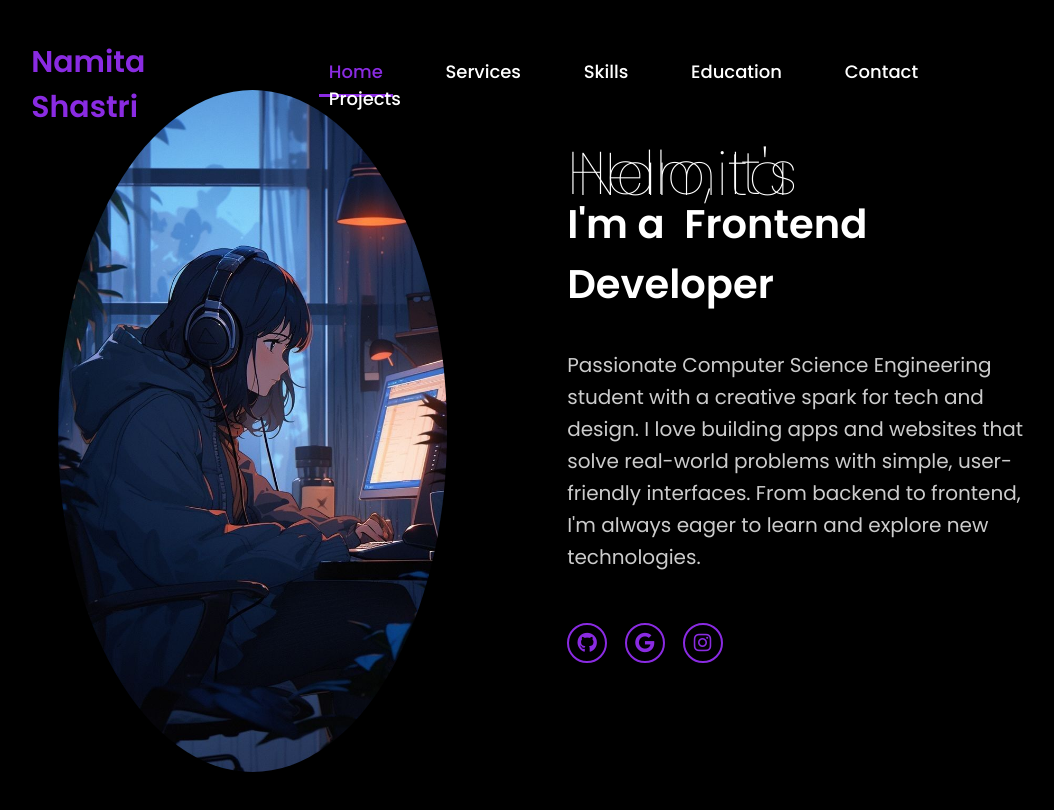
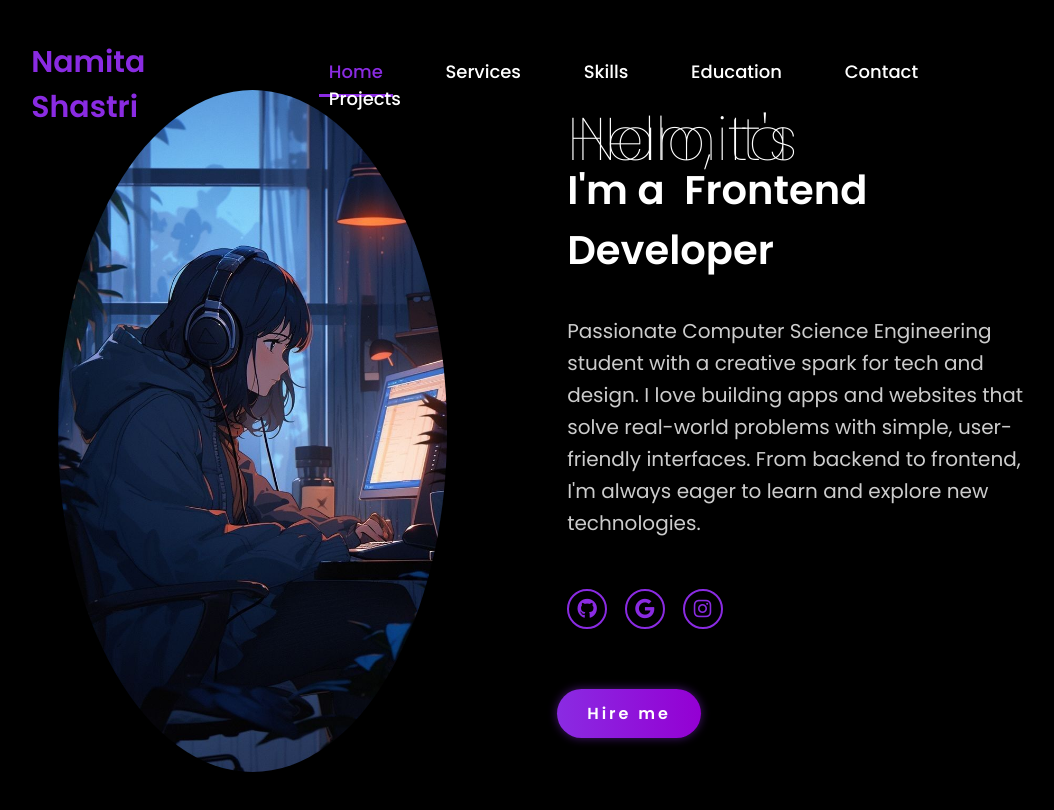
Before and after one commit to NamitaShastri/Portfolio, a plain HTML site: page index.html in a window 1280 px wide. Shown: the whole page, without its empty margins (94-1148 px from the left). Drawn offline with Linux system fonts and the light colour scheme.

Commit message:
Fix HTML encoding issues in index.html

```diff
--- a/index.html
+++ b/index.html
@@ -36,7 +36,7 @@
         <a href="https://www.instagram.com/namita_shastri/" target="_blank"><i class="fab fa-instagram"></i></a>
       </div>
 
-      <!-- <a href="mailto:shastrinamita08@gmail.com" class="btn hire-btn">Hire me</a> -->
+      <a href="mailto:shastrinamita08@gmail.com" class="btn hire-btn">Hire me</a>
 
     </div>
   </section>
```
